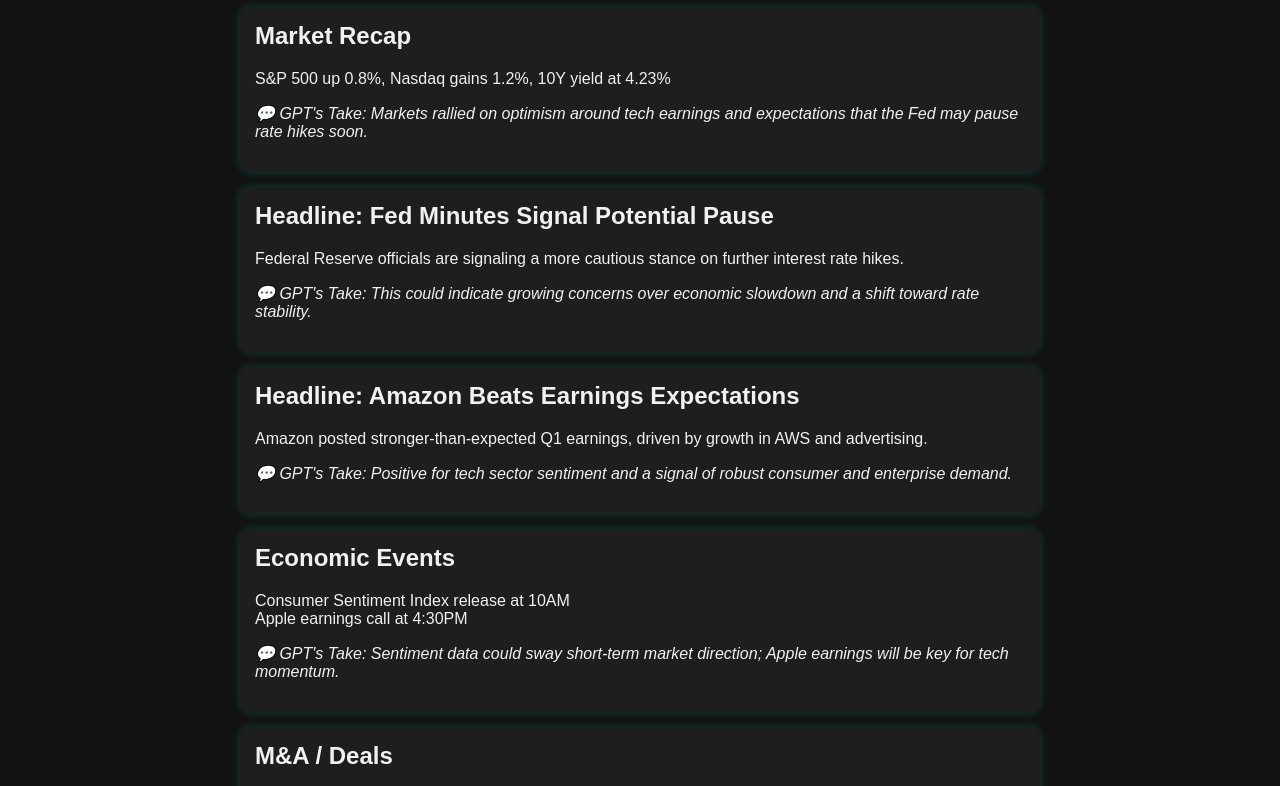
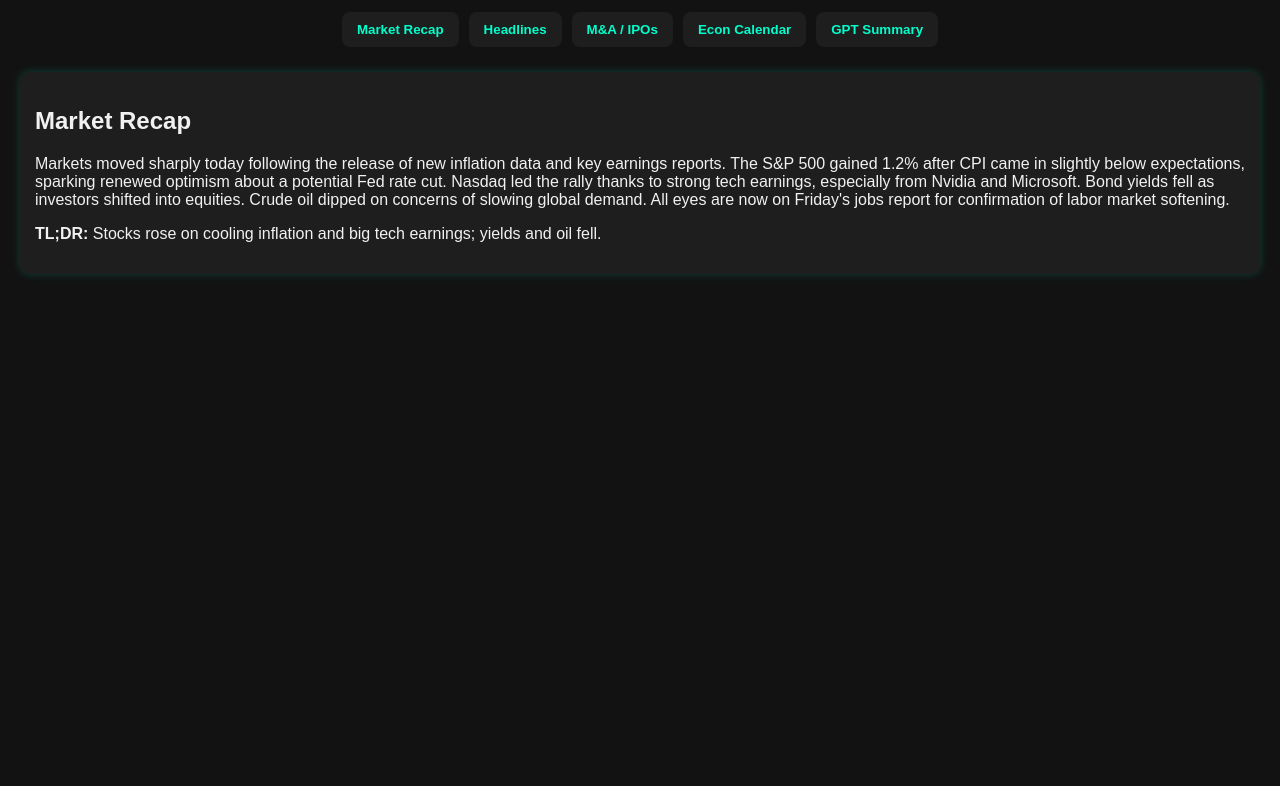
Before and after one commit to BigPhill11/Phils-Financials, a plain HTML site: page index.html in a window 1280 px wide. Shown: the part 93-879 px from the top of the page. After the commit the page ends 800 px from the top, so only its background shows below. Drawn offline with Linux system fonts and the light colour scheme.

Commit message:
Upgrade to Phil’s Financials 2.0

```diff
--- a/data.js
+++ b/data.js
@@ -1,30 +1,28 @@
 
 const data = {
     marketRecap: {
-        summary: "S&P 500 up 0.8%, Nasdaq gains 1.2%, 10Y yield at 4.23%",
-        gptTake: "Markets rallied on optimism around tech earnings and expectations that the Fed may pause rate hikes soon."
+        longSummary: "Markets moved sharply today following the release of new inflation data and key earnings reports. The S&P 500 gained 1.2% after CPI came in slightly below expectations, sparking renewed optimism about a potential Fed rate cut. Nasdaq led the rally thanks to strong tech earnings, especially from Nvidia and Microsoft. Bond yields fell as investors shifted into equities. Crude oil dipped on concerns of slowing global demand. All eyes are now on Friday's jobs report for confirmation of labor market softening.",
+        tldr: "Stocks rose on cooling inflation and big tech earnings; yields and oil fell."
     },
     headlines: [
         {
-            title: "Fed Minutes Signal Potential Pause",
-            summary: "Federal Reserve officials are signaling a more cautious stance on further interest rate hikes.",
-            gptTake: "This could indicate growing concerns over economic slowdown and a shift toward rate stability."
+            title: "Fed Hints at Holding Rates Steady",
+            summary: "Federal Reserve officials expressed growing concern about overtightening as inflation cools.",
+            gptTake: "This signals a potential policy shift; expect increased focus on employment metrics going forward."
         },
         {
-            title: "Amazon Beats Earnings Expectations",
-            summary: "Amazon posted stronger-than-expected Q1 earnings, driven by growth in AWS and advertising.",
-            gptTake: "Positive for tech sector sentiment and a signal of robust consumer and enterprise demand."
+            title: "Nvidia Smashes Earnings Expectations",
+            summary: "Nvidia's Q1 report showed revenue doubling year-over-year, driven by AI chip demand.",
+            gptTake: "Strong earnings reinforce Nvidia's leadership in the AI arms race and boost broader tech sentiment."
         }
     ],
-    events: {
-        today: ["Consumer Sentiment Index release at 10AM", "Apple earnings call at 4:30PM"],
-        gptTake: "Sentiment data could sway short-term market direction; Apple earnings will be key for tech momentum."
-    },
-    deals: {
-        summary: "Tesla acquires battery startup VoltEdge in $1.2B deal.",
-        gptTake: "Signals Tesla's ambition to vertically integrate battery supply and reduce dependency on external suppliers."
-    },
-    quote: {
-        text: "In investing, what is comfortable is rarely profitable. – Robert Arnott"
-    }
+    deals: [
+        {
+            title: "Oracle Acquires DataEdge in $3.2B Deal",
+            summary: "Oracle expands its cloud footprint by acquiring analytics firm DataEdge.",
+            gptTake: "This move strengthens Oracle’s AI and data infrastructure, setting up deeper competition with Microsoft Azure."
+        }
+    ],
+    events: ["Fed Chair Powell speaks at 2PM", "Initial Jobless Claims released at 8:30AM"],
+    gptAnalysis: "Markets are currently balancing between optimism from strong earnings and caution from soft economic signals. The next move likely depends on Friday’s labor market data and upcoming Fed commentary."
 };
--- a/index.html
+++ b/index.html
@@ -1,16 +1,28 @@
+
 <!DOCTYPE html>
 <html lang="en">
 <head>
     <meta charset="UTF-8">
     <meta name="viewport" content="width=device-width, initial-scale=1.0">
-    <title>Phil's Financials</title>
+    <title>Phil's Financials 2.0</title>
     <link rel="stylesheet" href="style.css">
 </head>
 <body>
-    <div class="container">
-        <h1>Phil's Financials</h1>
-        <div id="content"></div>
+    <h1>Phil's Financials 2.0</h1>
+    <div class="tabs">
+        <button class="tab-button" onclick="showTab('market')">Market Recap</button>
+        <button class="tab-button" onclick="showTab('headlines')">Headlines</button>
+        <button class="tab-button" onclick="showTab('deals')">M&A / IPOs</button>
+        <button class="tab-button" onclick="showTab('events')">Econ Calendar</button>
+        <button class="tab-button" onclick="showTab('gpt')">GPT Summary</button>
     </div>
+
+    <div id="market" class="tab-content"></div>
+    <div id="headlines" class="tab-content" style="display:none;"></div>
+    <div id="deals" class="tab-content" style="display:none;"></div>
+    <div id="events" class="tab-content" style="display:none;"></div>
+    <div id="gpt" class="tab-content" style="display:none;"></div>
+
     <script src="data.js"></script>
     <script src="main.js"></script>
 </body>
--- a/main.js
+++ b/main.js
@@ -1,25 +1,14 @@
+
+function showTab(id) {
+    const tabs = document.querySelectorAll('.tab-content');
+    tabs.forEach(tab => tab.style.display = 'none');
+    document.getElementById(id).style.display = 'block';
+}
 
 document.addEventListener('DOMContentLoaded', () => {
-    const content = document.getElementById('content');
-
-    const addSection = (title, body, take) => {
-        const card = document.createElement('div');
-        card.className = 'card';
-        card.innerHTML = `<h2>${title}</h2><p>${body}</p><p><em>💬 GPT's Take: ${take}</em></p>`;
-        content.appendChild(card);
-    };
-
-    addSection('Market Recap', data.marketRecap.summary, data.marketRecap.gptTake);
-
-    data.headlines.forEach(headline => {
-        addSection(`Headline: ${headline.title}`, headline.summary, headline.gptTake);
-    });
-
-    addSection('Economic Events', data.events.today.join('<br>'), data.events.gptTake);
-    addSection('M&A / Deals', data.deals.summary, data.deals.gptTake);
-
-    const quoteCard = document.createElement('div');
-    quoteCard.className = 'card';
-    quoteCard.innerHTML = `<h2>Quote of the Day</h2><p>${data.quote.text}</p>`;
-    content.appendChild(quoteCard);
+    document.getElementById('market').innerHTML = `<h2>Market Recap</h2><p>${data.marketRecap.longSummary}</p><p><strong>TL;DR:</strong> ${data.marketRecap.tldr}</p>`;
+    document.getElementById('headlines').innerHTML = '<h2>Headlines</h2>' + data.headlines.map(h => `<h3>${h.title}</h3><p>${h.summary}</p><p><em>${h.gptTake}</em></p>`).join('<hr>');
+    document.getElementById('deals').innerHTML = '<h2>M&A / IPOs</h2>' + data.deals.map(d => `<h3>${d.title}</h3><p>${d.summary}</p><p><em>${d.gptTake}</em></p>`).join('<hr>');
+    document.getElementById('events').innerHTML = `<h2>Economic Events</h2><ul>${data.events.map(e => `<li>${e}</li>`).join('')}</ul>`;
+    document.getElementById('gpt').innerHTML = `<h2>GPT Daily Take</h2><p>${data.gptAnalysis}</p>`;
 });
--- a/style.css
+++ b/style.css
@@ -4,24 +4,40 @@ body {
     color: #f1f1f1;
     font-family: Arial, sans-serif;
     margin: 0;
-    padding: 0;
-}
-.container {
-    max-width: 800px;
-    margin: auto;
     padding: 20px;
 }
+
 h1 {
     text-align: center;
     color: #00ffcc;
 }
-.card {
+
+.tabs {
+    display: flex;
+    justify-content: center;
+    flex-wrap: wrap;
+    margin-bottom: 20px;
+}
+
+.tab-button {
     background-color: #1e1e1e;
-    margin: 15px 0;
+    color: #00ffcc;
+    border: none;
+    padding: 10px 15px;
+    margin: 5px;
+    border-radius: 8px;
+    cursor: pointer;
+    font-weight: bold;
+}
+
+.tab-button:hover {
+    background-color: #333;
+}
+
+.tab-content {
+    background-color: #1e1e1e;
     padding: 15px;
     border-radius: 10px;
+    margin-top: 10px;
     box-shadow: 0 0 10px rgba(0,255,204,0.2);
 }
-.card h2 {
-    margin-top: 0;
-}
```
